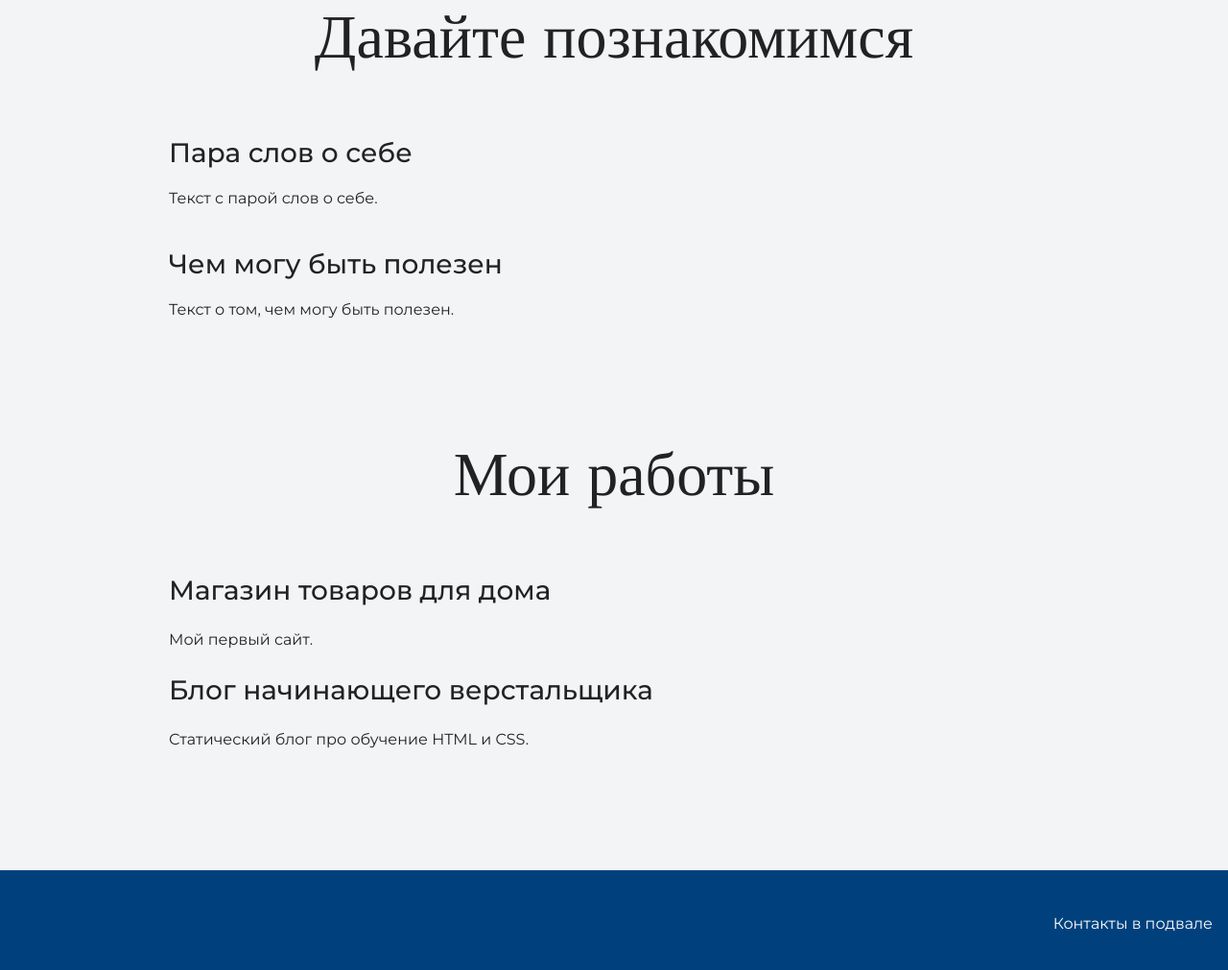
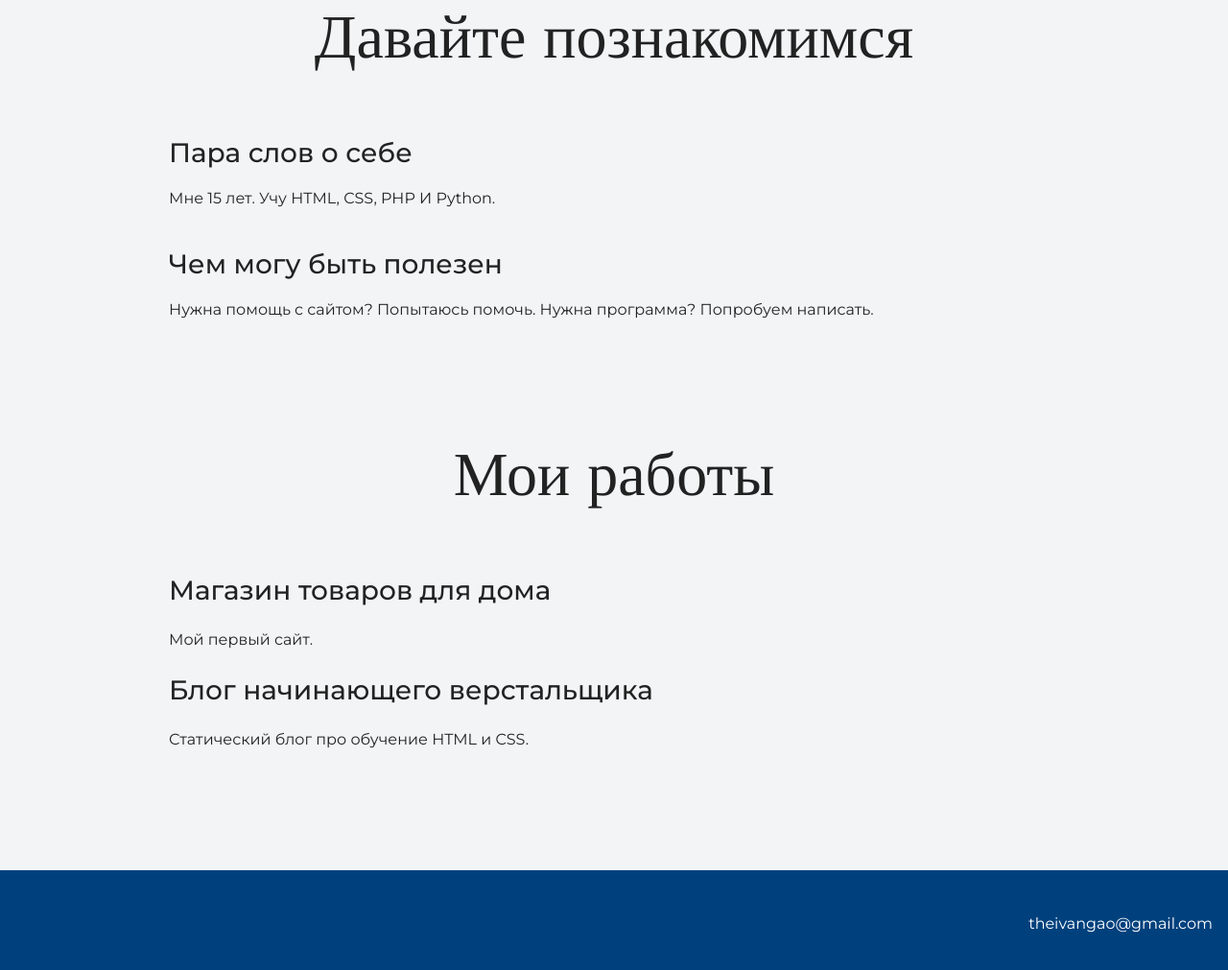
Before and after one commit to Charlies-Kvit/Portfolio, a plain HTML site: page index.html in a window 1280 px wide. Shown: the part 1033-2044 px from the top of the page at 96% size. Drawn offline with nearby package versions, Linux system fonts and the light colour scheme.

Commit message:
Update index.html

```diff
--- a/index.html
+++ b/index.html
@@ -10,13 +10,13 @@
   <body>
     <header class="page-header">
       <div class="container">
-      Контакты в шапке
+      theivangao@gmail.com
       </div>
     </header>
 
     <section class="hero-image">
       <div class="container">
-      <h1 class="heading">Неопознанный Енот</h1>
+      <h1 class="heading">Charlies Kvit</h1>
       <p>Junior верстальщик</p>
       </div>
     </section>
@@ -25,9 +25,9 @@
       <div class="container">
       <h2 class="subheading">Давайте познакомимся</h2>
       <h3>Пара слов о себе</h3>
-      <p>Текст с парой слов о себе.</p>
+      <p>Мне 15 лет. Учу HTML, CSS, PHP И Python.</p>
       <h3>Чем могу быть полезен</h3>
-      <p>Текст о том, чем могу быть полезен.</p>
+      <p>Нужна помощь с сайтом? Попытаюсь помочь. Нужна программа? Попробуем написать.</p>
       </div>
     </section>
 
@@ -45,7 +45,7 @@
 
     <footer class="page-footer">
       <div class="container">
-      Контакты в подвале
+      theivangao@gmail.com
       </div>
     </footer>
   </body>
```
